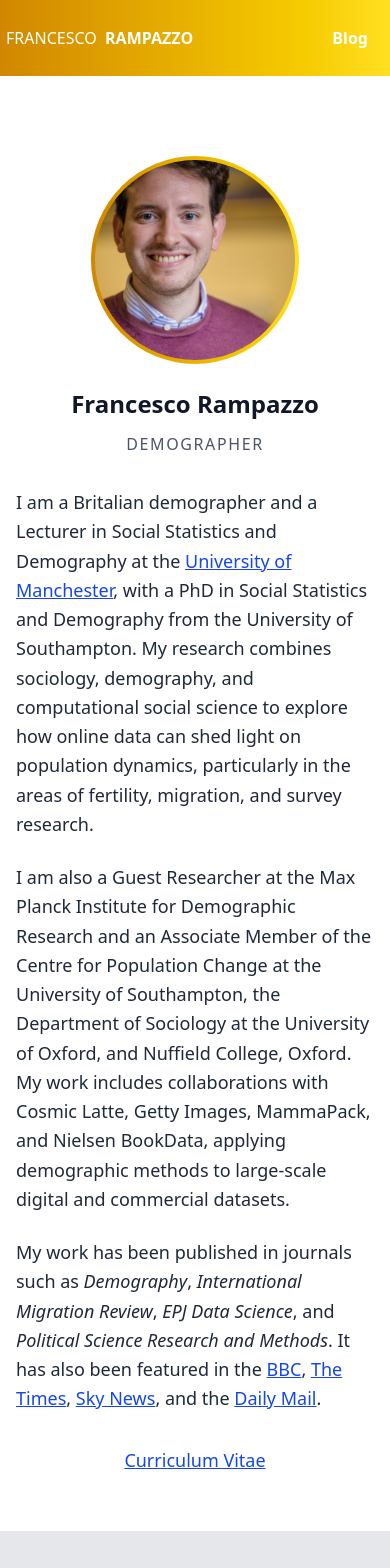
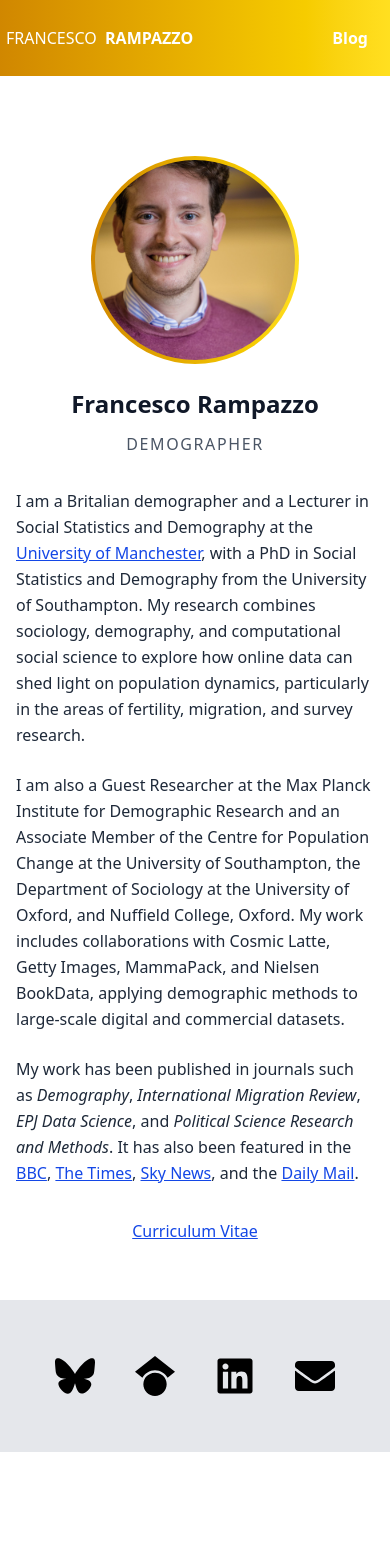
Before and after one commit to chiccorampazzo/website, a Next.js app: page / in a window 390 px wide. Shown: the top 1568 px of the page. After the commit the page ends 1452 px from the top, so only its background shows below. Built offline with nearby package versions, Linux system fonts and the light colour scheme.

Commit message:
fix: improve mobile layout for social icons
Reduce mobile text size and fix icon alignment for better UX.

Co-authored-by: Pietro Rampazzo <4621567+peterampazzo@users.noreply.github.com>

```diff
--- a/app/components/footer.tsx
+++ b/app/components/footer.tsx
@@ -3,7 +3,7 @@ import Social from "./social"
 const Footer = () => {
   return (
     <footer className="p-12 bg-gray-200">
-      <div className="flex justify-center flex-wrap items-center">
+      <div className="flex justify-center flex-nowrap items-center gap-2">
         <Social />
       </div>
     </footer>
--- a/app/components/social.tsx
+++ b/app/components/social.tsx
@@ -9,7 +9,7 @@ const Social = () => {
         href="https://bsky.app/profile/francescorampazzo.com"
         rel="noopener noreferrer"
         target="_blank"
-        className="m-5 text-black focus:outline-none focus:ring-2 focus:ring-offset-2 focus:ring-yellow-600 rounded-full p-2 transition-colors hover:text-yellow-600"
+        className="mx-2 text-black focus:outline-none focus:ring-2 focus:ring-offset-2 focus:ring-yellow-600 rounded-full p-2 transition-colors hover:text-yellow-600"
         aria-label="Visit Bluesky profile (opens in new window)"
       >
         <FaBluesky size={40} />
@@ -18,7 +18,7 @@ const Social = () => {
         href="https://scholar.google.com/citations?user=_oD24CIAAAAJ"
         rel="noopener noreferrer"
         target="_blank"
-        className="m-5 text-black focus:outline-none focus:ring-2 focus:ring-offset-2 focus:ring-yellow-600 rounded-full p-2 transition-colors hover:text-yellow-600"
+        className="mx-2 text-black focus:outline-none focus:ring-2 focus:ring-offset-2 focus:ring-yellow-600 rounded-full p-2 transition-colors hover:text-yellow-600"
         aria-label="Visit Google Scholar profile (opens in new window)"
       >
         <FaGoogleScholar size={40} />
@@ -27,14 +27,14 @@ const Social = () => {
         href="https://linkedin.com/in/frampazzo"
         rel="noopener noreferrer"
         target="_blank"
-        className="m-5 text-black focus:outline-none focus:ring-2 focus:ring-offset-2 focus:ring-yellow-600 rounded-full p-2 transition-colors hover:text-yellow-600"
+        className="mx-2 text-black focus:outline-none focus:ring-2 focus:ring-offset-2 focus:ring-yellow-600 rounded-full p-2 transition-colors hover:text-yellow-600"
         aria-label="Visit LinkedIn profile (opens in new window)"
       >
         <FaLinkedin size={40} />
       </a>
       <a
         href="mailto:francesco.rampazzo@manchester.ac.uk"
-        className="m-5 text-black focus:outline-none focus:ring-2 focus:ring-offset-2 focus:ring-yellow-600 rounded-full p-2 transition-colors hover:text-yellow-600"
+        className="mx-2 text-black focus:outline-none focus:ring-2 focus:ring-offset-2 focus:ring-yellow-600 rounded-full p-2 transition-colors hover:text-yellow-600"
         aria-label="Send email to Francesco Rampazzo"
       >
         <FaEnvelope size={40} />
--- a/app/globals.css
+++ b/app/globals.css
@@ -19,13 +19,13 @@
   }
   main p {
     @apply mb-6;
-    @apply text-lg sm:text-xl;
+    @apply text-base sm:text-lg lg:text-xl;
     @apply leading-relaxed;
     @apply text-gray-800;
   }
   main ul {
     @apply mb-6;
-    @apply text-lg sm:text-xl;
+    @apply text-base sm:text-lg lg:text-xl;
     @apply leading-relaxed;
     @apply list-disc;
     @apply ml-6;
```
